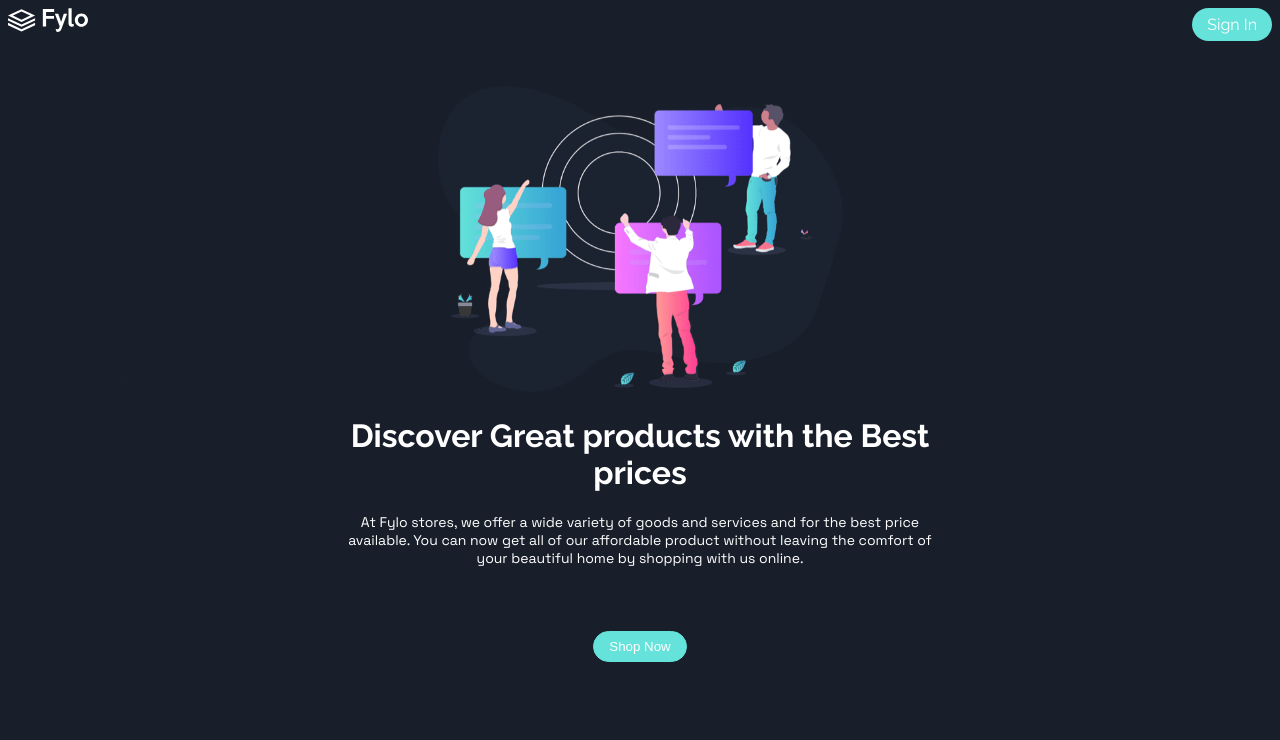
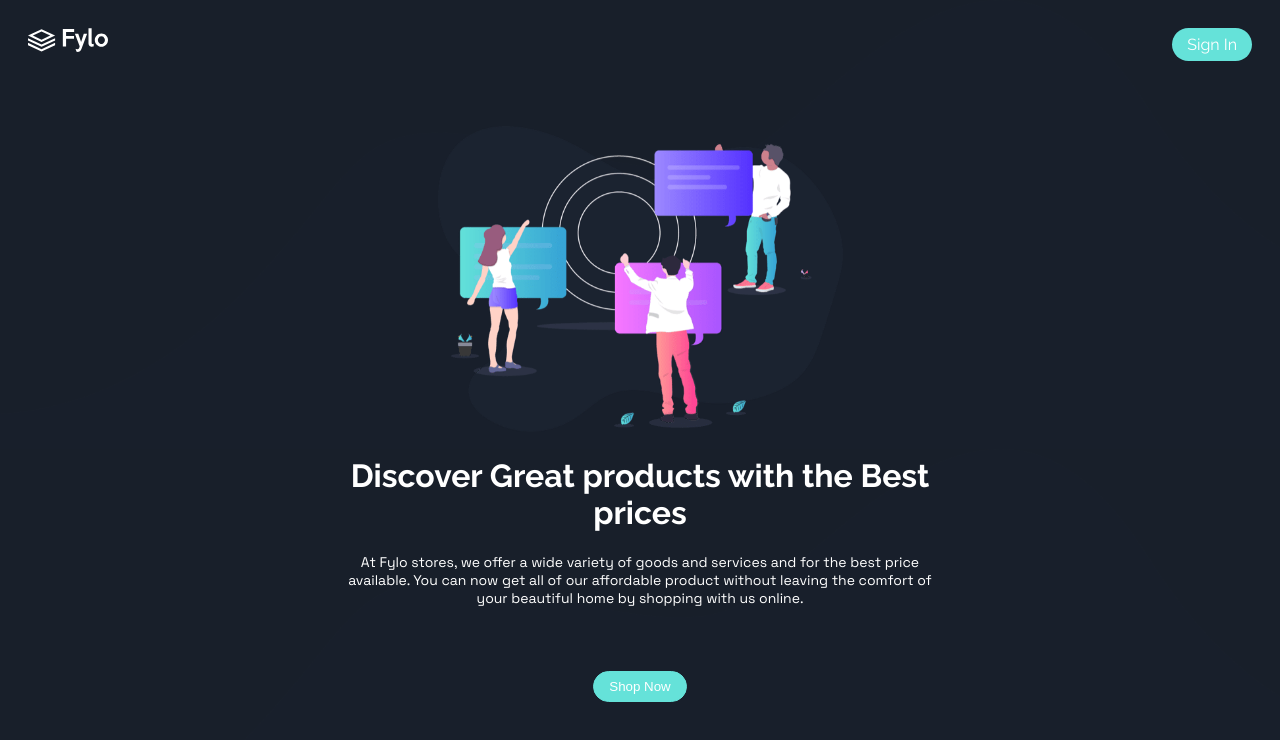
Before and after one commit to Ebukamee/FyloApp, a Vue app: page / in a window 1280 px wide. Shown: the top 740 px of the page. Built offline with nearby package versions, Linux system fonts and the light colour scheme.

Commit message:
Third commit

```diff
--- a/src/assets/main.css
+++ b/src/assets/main.css
@@ -20,6 +20,10 @@ body {
 }
 span img {
     width: 80px;
+    margin: 20px;
+}
+nav .link {
+    margin: 20px;
 }
 .link,button{
     float: right;
```
